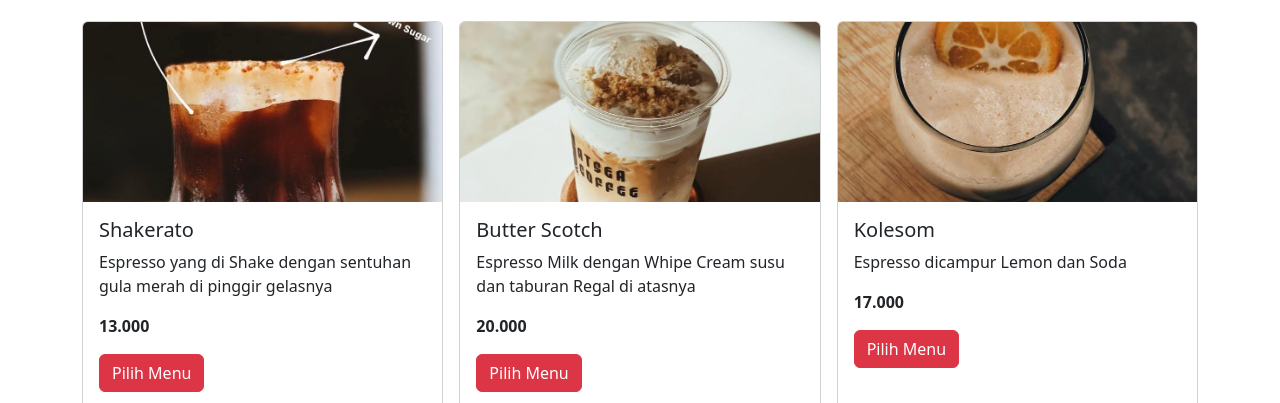
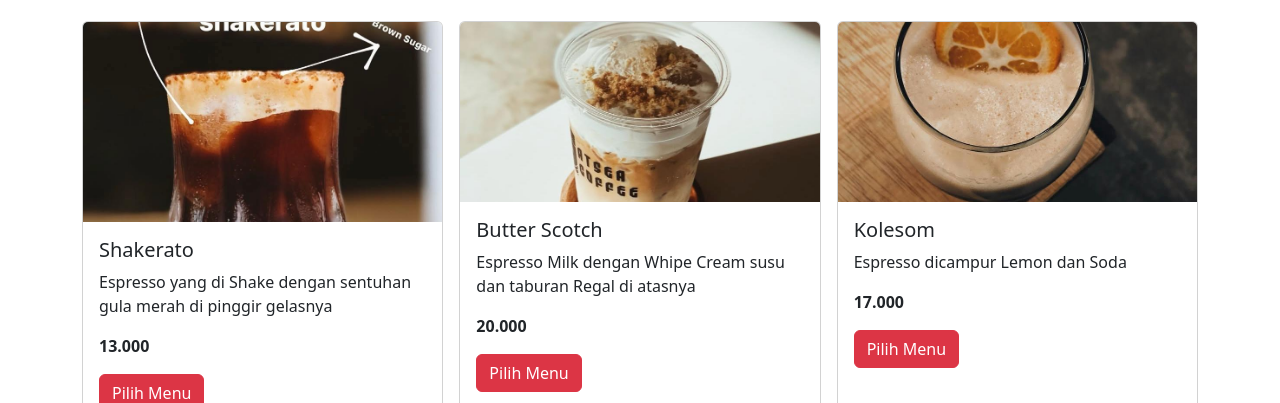
Before and after one commit to raihanid88-creator/atsea-coffe, a plain HTML site: page index.html in a window 1280 px wide. Shown: the part 397-800 px from the top of the page. Drawn offline with nearby package versions, Linux system fonts and the light colour scheme.

Commit message:
Update index.html

```diff
--- a/index.html
+++ b/index.html
@@ -43,7 +43,7 @@
         <div class="row g-3">
             <div class="col-12 col-md-6 col-lg-4">
                 <div class="card h-100">
-                    <img src="shakerato.jpg" class="card-img-top" alt="shakerato Atsea Coffe" style="height: 180px; object-fit: cover;">
+                    <img src="shakerato.jpg" class="card-img-top" alt="shakerato Atsea Coffe" style="height: 200px; object-fit: cover;">
                     <div class="card-body">
                         <h5 class="card-title">Shakerato</h5>
                         <p class="card-text">Espresso yang di Shake dengan sentuhan gula merah di pinggir gelasnya</p>
```
